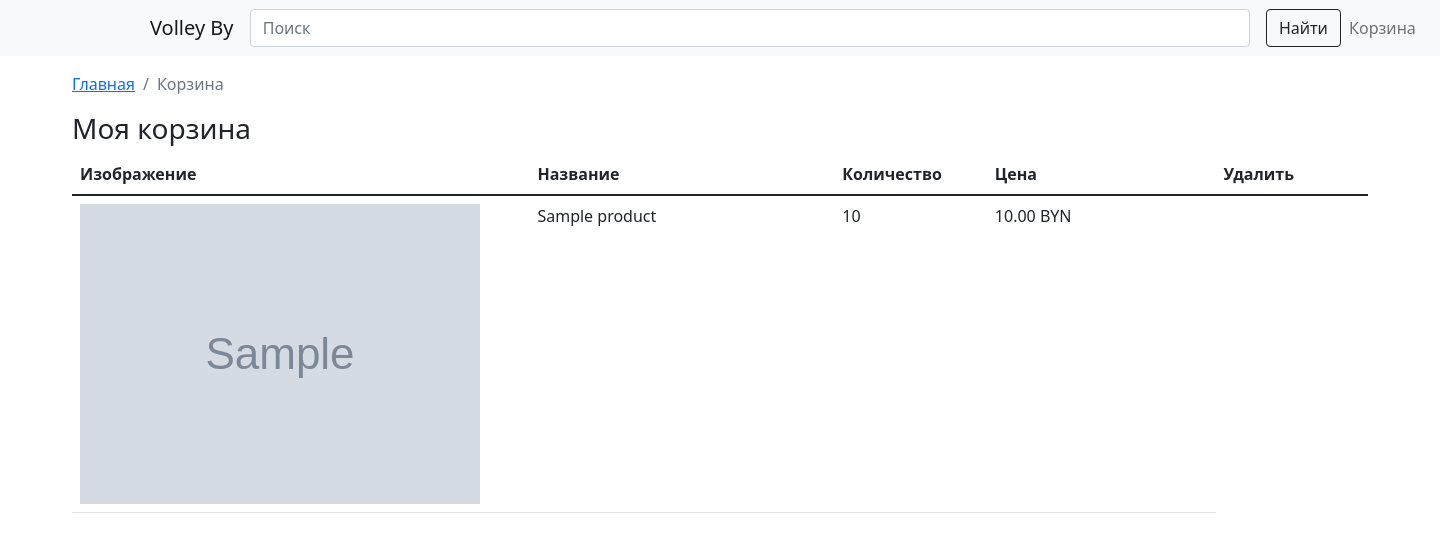
After one commit to lyamat/Django-Website, a Django app: page /cart/ in a window 1440 px wide. The commit adds this page. Shown: the top 552 px of the page. Run offline with Django 3.2, Linux system fonts and the light colour scheme; a user stored in the database is signed in; tables that the repository leaves empty hold one stand-in row (values such as "Sample post"); grey boxes marked "Sample" are stand-in pictures.

```diff
--- a/cart/models.py
+++ b/cart/models.py
@@ -6,9 +6,11 @@ from users.models import User
 class Cart(models.Model):
 
     user = models.ForeignKey(User, verbose_name="Корзина", on_delete=models.CASCADE)
-    products = models.ManyToManyField(Product, verbose_name="Продукты", blank=True, related_name="related_products")
+    products = models.ManyToManyField('CartProduct', verbose_name="Продукты", blank=True, related_name="related_products")
     products_amount = models.PositiveIntegerField(verbose_name="Количество продуктов", default=0)
-    overall_price = models.DecimalField(verbose_name="Цена корзины", max_digits=9, decimal_places=2)
+    overall_price = models.DecimalField(verbose_name="Цена корзины", default=0, max_digits=9, decimal_places=2)
+    is_in_order_process = models.BooleanField(verbose_name="В процессе заказа", default=False)
+    is_for_anonymous_user = models.BooleanField(verbose_name="Для анонимного пользователя", default=False)
 
     def __str__(self):
         return f"Корзина пользователя {self.user.email}"
--- /dev/null
+++ b/cart/urls.py
@@ -0,0 +1,6 @@
+from django.urls import path
+from .views import *
+
+urlpatterns = [
+    path('cart/', CartView.as_view(), name='cart_detail')
+]
--- a/cart/views.py
+++ b/cart/views.py
@@ -1,3 +1,12 @@
 from django.shortcuts import render
+from django.views.generic.detail import View
 
-# Create your views here.
+from users.models import User, UserProfile
+from .models import Cart
+
+
+class CartView(View):
+
+    def get(self, request):
+        cart_obj = Cart.objects.get(user=request.user)
+        return render(request, 'cart/cart_detail.html', {'cart': cart_obj})
--- a/products/models.py
+++ b/products/models.py
@@ -13,13 +13,16 @@ class Category(models.Model):
     def __str__(self):
         return self.name
 
+    def get_absolute_url(self):
+        return reverse('category_detail', kwargs={'slug': self.slug})
+
 
 class Product(models.Model):
 
     category = models.ForeignKey(Category, verbose_name="Категория товара", on_delete=models.CASCADE)
     name = models.CharField(verbose_name="Название товара", max_length=255)
     slug = models.SlugField(unique=True)
-    image = models.ImageField(verbose_name="Изображение товра")
+    image = models.ImageField(verbose_name="Изображение товара")
     description = models.TextField(verbose_name="Описание товара")
     price = models.DecimalField(verbose_name="Цена товара", max_digits=9, decimal_places=2)
 
--- a/products/urls.py
+++ b/products/urls.py
@@ -2,6 +2,7 @@ from django.urls import path
 from .views import *
 
 urlpatterns = [
-    path('', index, name='home'),
-    path(r'products/<str:category>/<slug:slug>/', ProductDetailView.as_view(), name='product_detail')
+    path('', HomeView.as_view(), name='home'),
+    path(r'products/<slug:category>/<slug:slug>/', ProductDetailView.as_view(), name='product_detail'),
+    path(r'products/<slug:slug>/', CategoryDetailView.as_view(), name='category_detail')
 ]
--- /dev/null
+++ b/shop/context_processors.py
@@ -0,0 +1,7 @@
+from products.models import Category
+
+
+def categories(request):
+    cats = Category.objects.all()
+
+    return {'categories': cats}
--- a/shop/settings.py
+++ b/shop/settings.py
@@ -69,6 +69,7 @@ TEMPLATES = [
                 'django.template.context_processors.request',
                 'django.contrib.auth.context_processors.auth',
                 'django.contrib.messages.context_processors.messages',
+                'shop.context_processors.categories',
             ],
         },
     },
--- a/shop/urls.py
+++ b/shop/urls.py
@@ -20,7 +20,8 @@ from django.conf.urls.static import static
 
 urlpatterns = [
     path('admin/', admin.site.urls),
-    path('', include('products.urls'))
+    path('', include('products.urls')),
+    path('', include('cart.urls'))
 ]
 
 if settings.DEBUG:
--- a/templates/base.html
+++ b/templates/base.html
@@ -38,13 +38,7 @@
         </form>
         <ul class="navbar-nav">
             <li class="nav-item">
-                <a class="nav-link" href="#">Link</a>
-            </li>
-            <li class="nav-item">
-                <a class="nav-link" href="#">Link</a>
-            </li>
-            <li class="nav-item">
-                <a class="nav-link" href="#">Link</a>
+                <a class="nav-link" href="{% url 'cart_detail' %}">Корзина</a>
             </li>
         </ul>
     </div>
--- /dev/null
+++ b/templates/cart/cart_detail.html
@@ -0,0 +1,34 @@
+{% extends 'base.html' %}
+
+{% block content %}
+<div class="container mt-3">
+    <nav aria-label="breadcrumb" class="mt-3">
+        <ol class="breadcrumb">
+            <li class="breadcrumb-item"><a href="{% url 'home' %}">Главная</a></li>
+            <li class="breadcrumb-item active" aria-current="page">Корзина</li>
+        </ol>
+    </nav>
+    <h3>Моя корзина</h3>
+    <table class="table table-hover table-condensed">
+        <thead>
+            <tr>
+                <th style="width:30%">Изображение</th>
+                <th style="width:20%">Название</th>
+                <th style="width:10%">Количество</th>
+                <th style="width:15%">Цена</th>
+                <th style="width:10%">Удалить</th>
+            </tr>
+        </thead>
+        <tbody>
+            {% for cart_product in cart.products.all %}
+            <tr>
+                <th scope="row" class="w-10"><img src="{{ cart_product.product.image.url }}" class="img-fluid"></th>
+                <td>{{ cart_product.product.name }}</td>
+                <td>{{ cart_product.quantity }}</td>
+                <td>{{ cart_product.overall_price }} BYN</td>
+            </tr>
+            {% endfor %}
+        </tbody>
+    </table>
+</div>
+{% endblock %}
```
Also changed, not shown: products/views.py (+23 -3 lines), shop/static/css/main.css (+46 -0 lines), templates/shop/category_detail.html (added, +42 -0 lines).
